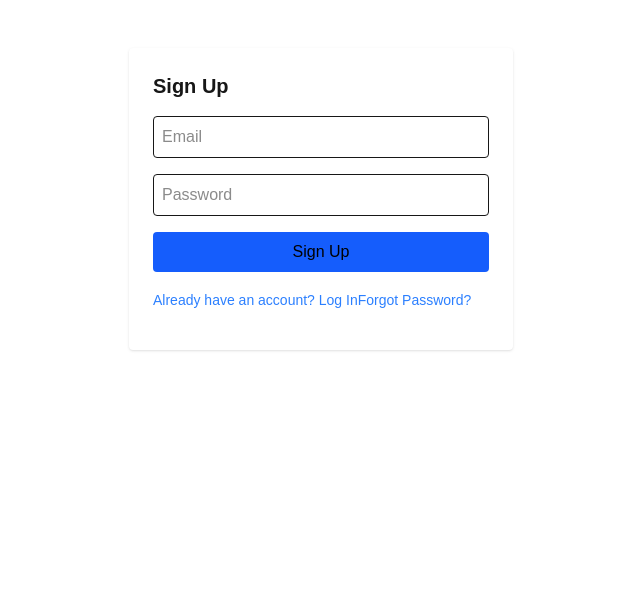
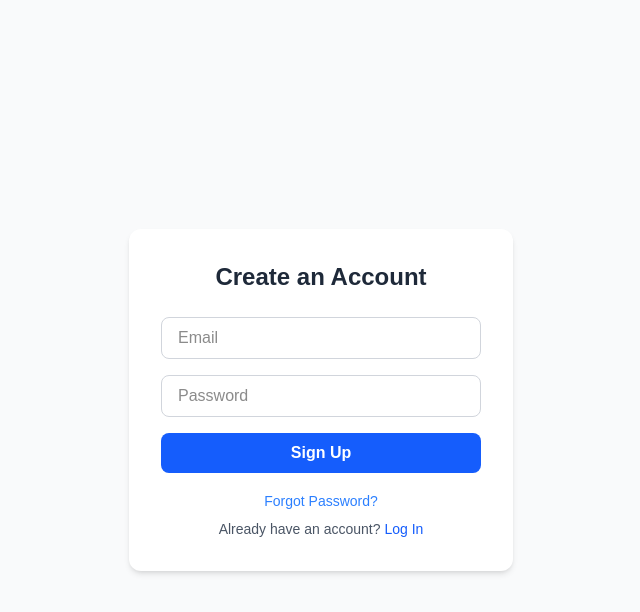
Before and after one commit to debbie1505/sensei-next, a Next.js app: page /login in a window 1280 px wide. Shown: the top 612 px of the page, without its empty margins (319-959 px from the left). Built offline with nearby package versions, Linux system fonts and the light colour scheme; no server answers.

Commit message:
Fixed the login form and the reset password redirection(redirecting user to a form when they try to reset their password

```diff
--- a/package.json
+++ b/package.json
@@ -16,6 +16,7 @@
     "next": "15.3.4",
     "react": "^19.1.0",
     "react-dom": "^19.0.0",
+    "react-hot-toast": "^2.5.2",
     "react-router-dom": "^7.6.2"
   },
   "devDependencies": {
--- a/src/app/hooks/useAuthRedirect.ts
+++ /dev/null
@@ -1,65 +0,0 @@
-"use client";
-import { useEffect } from "react";
-import { useNavigate } from "react-router-dom";
-import { supabase } from "../../utils/supabase/client";
-
-export default function useAuthRedirect(setUser) {
-  const navigate = useNavigate();
-
-  useEffect(() => {
-    const checkAuth = async () => {
-      const {
-        data: { user },
-      } = await supabase.auth.getUser();
-      setUser(user);
-
-      if (user) {
-        // Check if onboarding data exists for this user
-        const { data, error } = await supabase
-          .from("users")
-          .select("id")
-          .eq("id", user.id)
-          .single();
-
-        // If user row doesn't exist, they haven't onboarded
-        if (error || !data) {
-          navigate("/onboarding");
-        } else {
-          navigate("/dashboard");
-        }
-      }
-    };
-
-    checkAuth();
-
-    const { data: listener } = supabase.auth.onAuthStateChange(
-      async (event, session) => {
-        const user = session?.user || null;
-        setUser(user);
-
-        if (event === "SIGNED_IN" && user) {
-          // Same logic as above on login
-          const { data, error } = await supabase
-            .from("users")
-            .select("id")
-            .eq("id", user.id)
-            .single();
-
-          if (error || !data) {
-            navigate("/onboarding");
-          } else {
-            navigate("/dashboard");
-          }
-        }
-
-        if (event === "SIGNED_OUT") {
-          navigate("/login");
-        }
-      }
-    );
-
-    return () => {
-      listener?.subscription?.unsubscribe();
-    };
-  }, [navigate, setUser]);
-}
--- a/src/components/AuthForm.jsx
+++ b/src/components/AuthForm.jsx
@@ -1,7 +1,8 @@
-"use client"
+"use client";
 import { useState } from "react";
 import { supabase } from "../utils/supabase/client";
 import { useRouter } from "next/navigation";
+import toast from "react-hot-toast";
 
 export default function AuthForm() {
   const [email, setEmail] = useState("");
@@ -9,8 +10,6 @@ export default function AuthForm() {
   const [isLogin, setIsLogin] = useState(false); // Toggle between login/signup
   const [error, setError] = useState("");
   const [loading, setLoading] = useState(false);
-
-  // Inside your component
   const router = useRouter();
 
   const handleSubmit = async (e) => {
@@ -29,6 +28,7 @@ export default function AuthForm() {
       console.error("Auth error: ", response.error);
       setError(response.error.message);
     } else {
+      toast.success(isLogin ? "Logged in!" : "Sign-up sucessful");
       console.log("Auth success:", response);
       // 🧠 Here's the key: redirect based on context
       router.push(isLogin ? "/dashboard" : "/onboarding");
@@ -36,27 +36,33 @@ export default function AuthForm() {
   };
 
   const handlePasswordReset = async () => {
-    const { data, error } = await supabase.auth.resetPasswordForEmail(email, {
-      redirectTo: "http://localhost:5173/update-password", // Change to your frontend URL
+    console.log("Redirecting to:", `${process.env.NEXT_PUBLIC_SITE_URL}/update-password`)
+    if (!email) {
+      toast.error("Enter your email first.");
+      return;
+    }
+    const { error } = await supabase.auth.resetPasswordForEmail(email, {
+      redirectTo: `${process.env.NEXT_PUBLIC_SITE_URL}/update-password`, // Change to your frontend URL
     });
 
     if (error) {
-      setError(error.message);
+      toast.error(error.message);
     } else {
-      alert("Password reset email sent.");
+      toast.success("Password reset email sent.");
     }
   };
 
   return (
-    <div className="max-w-sm mx-auto mt-12 p-6 bg-white rounded shadow">
-      <h2 className="text-xl font-bold mb-4">
-        {isLogin ? "Log In" : "Sign Up"}
+    <div className="min-h-screen flex items-center justify-center bg-gray-50 px-4">
+      <div className="bg-white p-8 rounded-xl shadow-md w-full max-w-sm">
+        <h2 className="text-2xl font-bold mb-6 text-center text-gray-800">
+          {isLogin ? "Welcome Back" : "Create an Account"}
         </h2>
         <form onSubmit={handleSubmit} className="space-y-4">
           <input
             type="email"
             placeholder="Email"
-          className="w-full p-2 border rounded"
+            className="w-full px-4 py-2 border border-gray-300 rounded-lg focus:outline-none focus:ring-2 focus:ring-blue-500"
             value={email}
             onChange={(e) => setEmail(e.target.value)}
             required
@@ -64,23 +70,20 @@ export default function AuthForm() {
           <input
             type="password"
             placeholder="Password"
-          className="w-full p-2 border rounded"
+            className="w-full px-4 py-2 border border-gray-300 rounded-lg focus:outline-none focus:ring-2 focus:ring-blue-500"
             value={password}
             onChange={(e) => setPassword(e.target.value)}
             required
           />
-        <button className="w-full bg-blue-600 text-black py-2 rounded">
-          {isLogin ? "Log In" : "Sign Up"}
+          <button
+            type="submit"
+            disabled={loading}
+            className="w-full bg-blue-600 hover:bg-blue-700 text-white font-semibold py-2 px-4 rounded-lg transition disabled:opacity-50"
+          >
+            {loading ? "Please wait..." : isLogin ? "Log In" : "Sign Up"}
           </button>
-        <button
-          type="button"
-          className="text-sm text-blue-500"
-          onClick={() => setIsLogin(!isLogin)}
-        >
-          {isLogin
-            ? "Don't have an account? Sign Up"
-            : "Already have an account? Log In"}
-        </button>
+        </form>
+        <div className="mt-4 text-center space-y-2">
           <button
             type="button"
             onClick={handlePasswordReset}
@@ -88,11 +91,34 @@ export default function AuthForm() {
           >
             Forgot Password?
           </button>
-        {loading && (
-          <p className="text-sm text-gray-500 mt-2">Please wait...</p>
+          <div className="text-sm text-gray-600">
+            {isLogin ? (
+              <>
+                Don’t have an account?{" "}
+                <button
+                  onClick={() => setIsLogin(false)}
+                  className="text-blue-600 hover:underline"
+                >
+                  Sign Up
+                </button>
+              </>
+            ) : (
+              <>
+                Already have an account?{" "}
+                <button
+                  onClick={() => setIsLogin(true)}
+                  className="text-blue-600 hover:underline"
+                >
+                  Log In
+                </button>
+              </>
             )}
-        {error && <p className="text-red-500 text-sm">{error}</p>}
-      </form>
+          </div>
+        </div>
+        {error && (
+          <p className="text-red-500 text-sm mt-4">{error}</p>
+        )}
+      </div>
     </div>
   );
 }
--- a/src/components/UpdatePassword.jsx
+++ b/src/components/UpdatePassword.jsx
@@ -2,40 +2,55 @@
 import { useState } from "react";
 import { supabase } from "../utils/supabase/client";
 import { useRouter } from "next/navigation"
+import toast from "react-hot-toast"
 
 export default function UpdatePassword() {
   const [newPassword, setNewPassword] = useState("");
+  const [loading, setLoading] = useState(false)
   const router = useRouter();
 
+
   const handleUpdate = async () => {
-    const { data, error } = await supabase.auth.updateUser({
+    if (!newPassword) return;
+
+    setLoading(true)
+
+    const { error } = await supabase.auth.updateUser({
       password: newPassword,
     });
 
     if (error) {
-      alert("Password update failed: " + error.message);
+      setLoading(false)
+      toast.error("Password update failed: " + error.message);
     } else {
-      alert("Password updated successfully");
-      router.push("/dashboard");
+      toast.success("Password updated successfully! Redirected to login");
+      await supabase.auth.signout(); // log them out
+      setTimeout(() =>router.push("/login"), 2000); //where we want to redirect
+      //2s delay for use to see message
     }
   };
 
   return (
-    <div className="p-6 max-w-md mx-auto">
-      <h2 className="text-xl font-bold mb-4">Set a new password</h2>
+       <div className="min-h-screen flex items-center justify-center bg-gray-50 px-4">
+      <div className="bg-white p-8 rounded-xl shadow-md w-full max-w-md">
+        <h2 className="text-2xl font-bold mb-6 text-center text-gray-800">
+          Reset Your Password
+        </h2>
         <input
           type="password"
-        placeholder="New password"
+          placeholder="Enter new password"
           value={newPassword}
           onChange={(e) => setNewPassword(e.target.value)}
-        className="w-full p-2 border rounded mb-4"
+          className="w-full px-4 py-2 border border-gray-300 rounded-lg focus:outline-none focus:ring-2 focus:ring-blue-500 mb-4"
         />
         <button
           onClick={handleUpdate}
-        className="bg-blue-600 text-white px-4 py-2 rounded"
+          disabled={loading || !newPassword}
+          className="w-full bg-blue-600 hover:bg-blue-700 text-white font-semibold py-2 px-4 rounded-lg transition disabled:opacity-50"
         >
-        Update Password
+          {loading ? "Updating..." : "Update Password"}
         </button>
+      </div>
     </div>
   );
 }
```
Also changed, not shown: 1 other file (tests, documents, lock files or other folders). Lines whose indentation alone changed are shown as unchanged.
